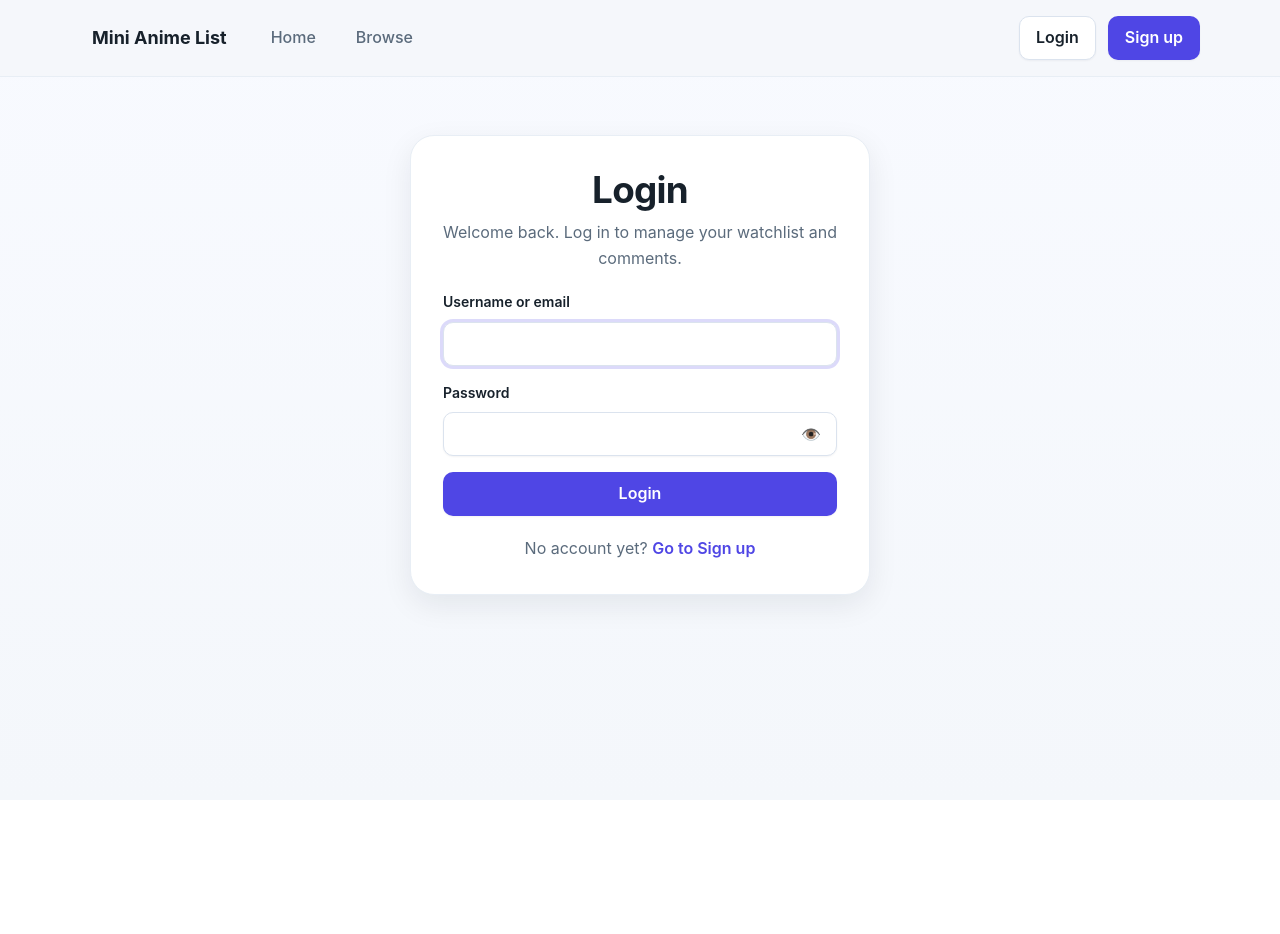
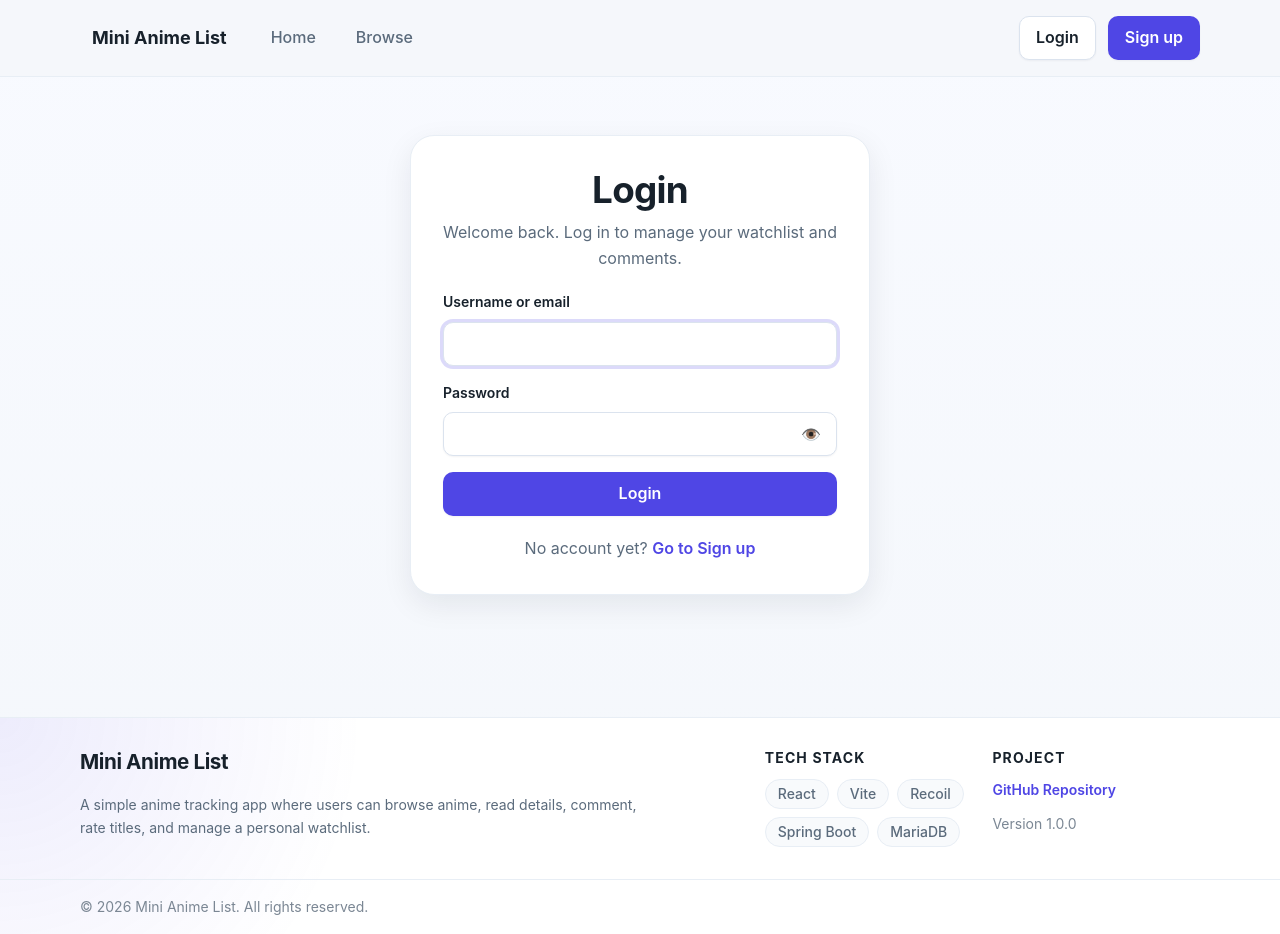
Before and after one commit to TueMinh-Sunna/movie-tracker, a React (Vite) app in the folder frontend/: page /login in a window 1280 px wide. Before the commit the page ends 800 px from the top, so only its background shows below. Built offline with nearby package versions, Linux system fonts and the light colour scheme; no server answers.

Commit message:
add footer

```diff
--- a/frontend/src/app/AppShell.jsx
+++ b/frontend/src/app/AppShell.jsx
@@ -1,5 +1,6 @@
 import { Outlet } from "react-router-dom";
 import Navbar from "./Navbar";
+import Footer from "./Footer";
 
 export default function AppShell({ user, onLogout }) {
   return (
@@ -15,6 +16,8 @@ export default function AppShell({ user, onLogout }) {
       >
         <Outlet />
       </main>
+
+      <Footer />
     </>
   );
 }
--- /dev/null
+++ b/frontend/src/app/Footer.jsx
@@ -0,0 +1,53 @@
+import styles from "./Footer.module.css";
+
+export default function Footer() {
+  const currentYear = new Date().getFullYear();
+
+  return (
+    <footer className={styles.root}>
+      <div className={styles.inner}>
+        <div className={styles.brandSection}>
+          <h2 className={styles.title}>Mini Anime List</h2>
+
+          <p className={styles.description}>
+            A simple anime tracking app where users can browse anime, read
+            details, comment, rate titles, and manage a personal watchlist.
+          </p>
+        </div>
+
+        <div className={styles.infoSection}>
+          <div className={styles.group}>
+            <h3 className={styles.groupTitle}>Tech Stack</h3>
+
+            <div className={styles.techList}>
+              <span>React</span>
+              <span>Vite</span>
+              <span>Recoil</span>
+              <span>Spring Boot</span>
+              <span>MariaDB</span>
+            </div>
+          </div>
+
+          <div className={styles.group}>
+            <h3 className={styles.groupTitle}>Project</h3>
+
+            <a
+              href="https://github.com/your-username/mini-anime-list"
+              className={styles.link}
+              target="_blank"
+              rel="noreferrer"
+            >
+              GitHub Repository
+            </a>
+
+            <p className={styles.version}>Version 1.0.0</p>
+          </div>
+        </div>
+      </div>
+
+      <div className={styles.bottom}>
+        <p>© {currentYear} Mini Anime List. All rights reserved.</p>
+      </div>
+    </footer>
+  );
+}
--- /dev/null
+++ b/frontend/src/app/Footer.module.css
@@ -0,0 +1,114 @@
+.root {
+  margin-top: var(--space-10);
+  border-top: 1px solid var(--color-border-soft);
+  background:
+    radial-gradient(circle at top left, rgba(79, 70, 229, 0.1), transparent 28%),
+    var(--color-surface);
+}
+
+.inner {
+  width: min(100% - 32px, var(--content-width-lg));
+  margin: 0 auto;
+  display: grid;
+  grid-template-columns: minmax(0, 1.2fr) minmax(280px, 0.8fr);
+  gap: var(--space-8);
+  padding: var(--space-8) 0;
+}
+
+.brandSection {
+  display: grid;
+  gap: var(--space-3);
+}
+
+.title {
+  margin: 0;
+  font-size: var(--font-size-h3);
+}
+
+.description {
+  max-width: 64ch;
+  color: var(--color-text-muted);
+  font-size: var(--font-size-small);
+  line-height: var(--line-height-body);
+}
+
+.infoSection {
+  display: grid;
+  grid-template-columns: repeat(2, minmax(0, 1fr));
+  gap: var(--space-5);
+}
+
+.group {
+  display: grid;
+  align-content: start;
+  gap: var(--space-3);
+}
+
+.groupTitle {
+  margin: 0;
+  color: var(--color-text);
+  font-size: var(--font-size-small);
+  font-weight: var(--font-weight-bold);
+  text-transform: uppercase;
+  letter-spacing: 0.08em;
+}
+
+.techList {
+  display: flex;
+  flex-wrap: wrap;
+  gap: var(--space-2);
+}
+
+.techList span {
+  display: inline-flex;
+  align-items: center;
+  min-height: 30px;
+  padding: 0 var(--space-3);
+  border: 1px solid var(--color-border-soft);
+  border-radius: var(--radius-pill);
+  background: var(--color-surface-muted);
+  color: var(--color-text-muted);
+  font-size: var(--font-size-small);
+  font-weight: var(--font-weight-medium);
+}
+
+.link {
+  width: fit-content;
+  color: var(--color-accent);
+  font-size: var(--font-size-small);
+  font-weight: var(--font-weight-semibold);
+  text-decoration: none;
+}
+
+.link:hover {
+  color: var(--color-accent-hover);
+  text-decoration: underline;
+}
+
+.version {
+  color: var(--color-text-soft);
+  font-size: var(--font-size-small);
+}
+
+.bottom {
+  border-top: 1px solid var(--color-border-soft);
+  padding: var(--space-4) 0;
+}
+
+.bottom p {
+  width: min(100% - 32px, var(--content-width-lg));
+  margin: 0 auto;
+  color: var(--color-text-soft);
+  font-size: var(--font-size-small);
+}
+
+@media (max-width: 760px) {
+  .inner {
+    grid-template-columns: 1fr;
+    gap: var(--space-6);
+  }
+
+  .infoSection {
+    grid-template-columns: 1fr;
+  }
+}
--- a/frontend/src/pages/HomePage.module.css
+++ b/frontend/src/pages/HomePage.module.css
@@ -172,7 +172,7 @@
 }
 
 .bannerGrid {
-  height: 100px;
+  /* height: 100px; */
   display: grid;
   grid-template-columns: minmax(0, 1fr) 320px;
   gap: var(--space-4);
```
